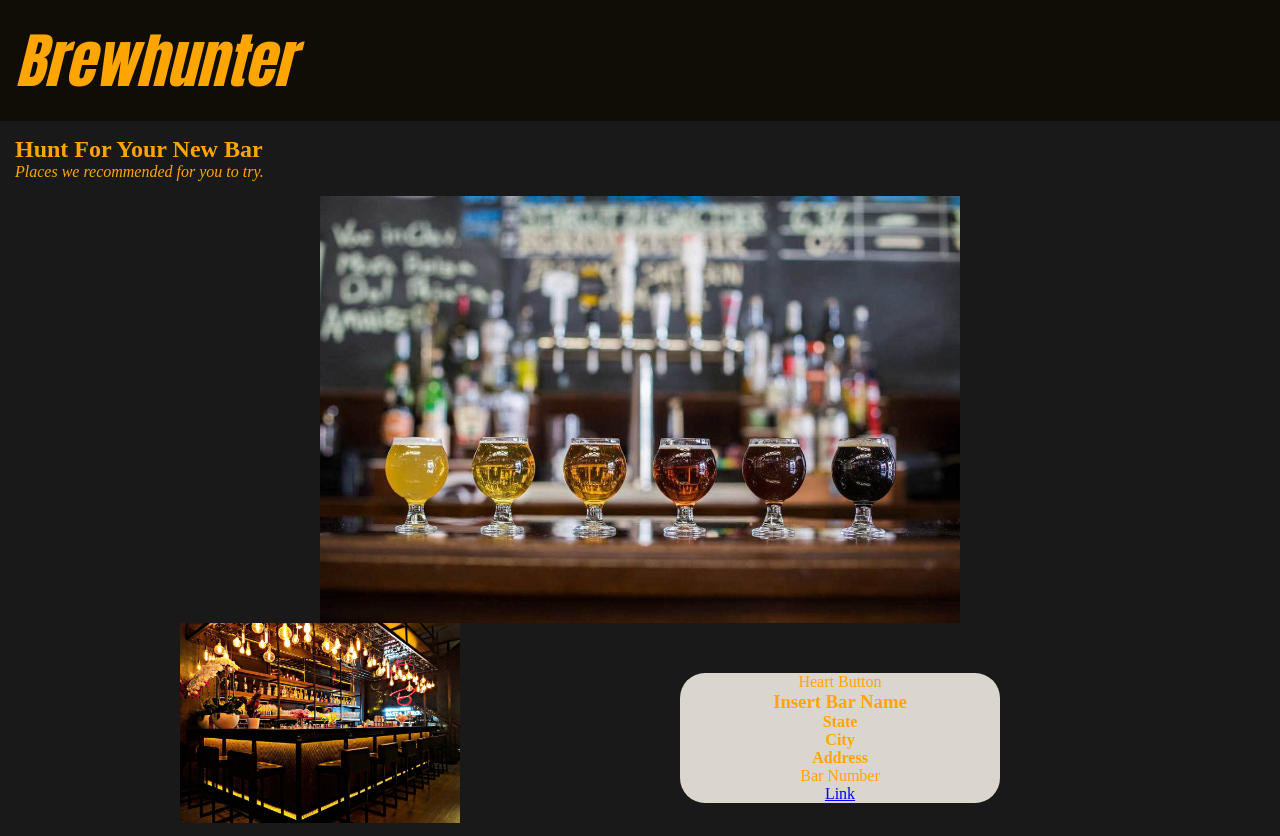
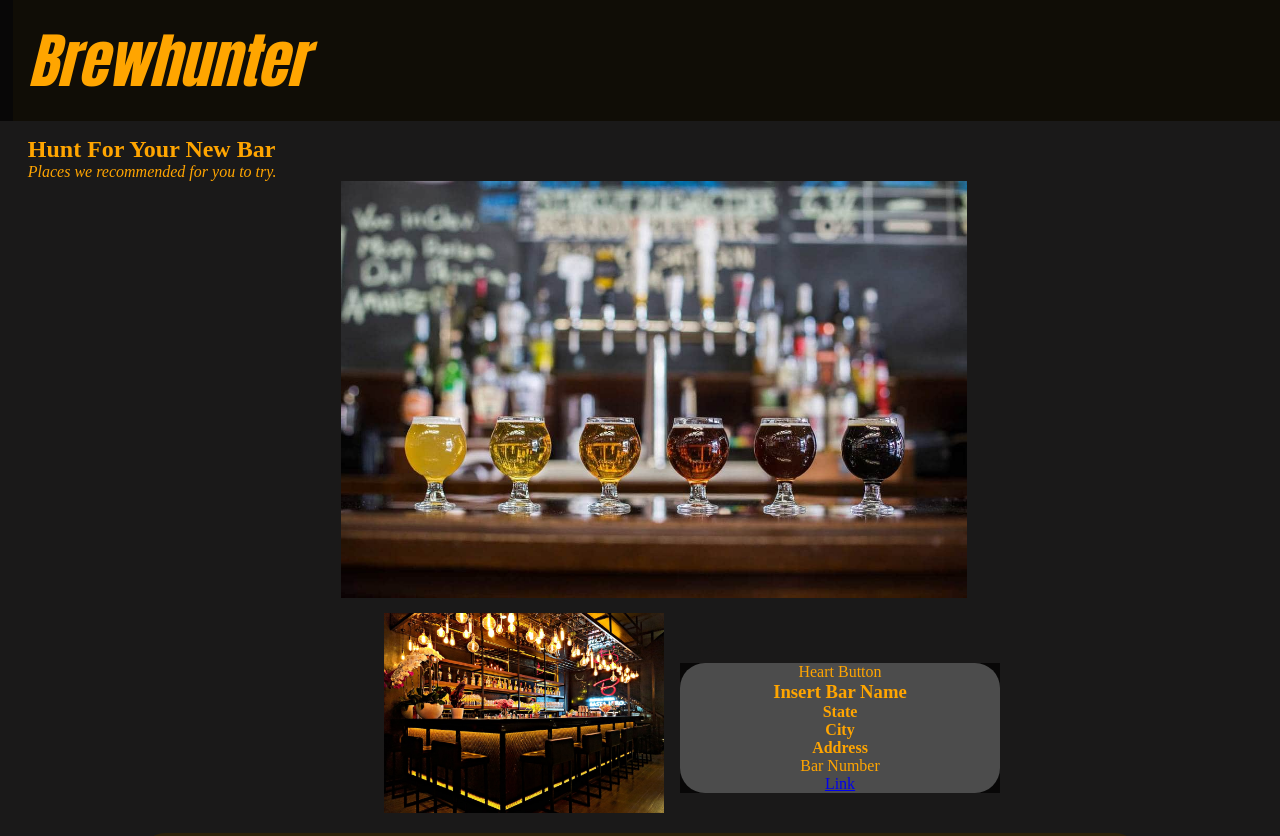
Before and after one commit to sethbdev/phase1-project-brewery-finder, a plain HTML site: page index.html in a window 1280 px wide. Shown: the top 836 px of the page. Drawn offline with Linux system fonts and the light colour scheme.

Commit message:
touched up the css

```diff
--- a/index.html
+++ b/index.html
@@ -26,9 +26,9 @@
             <p class="page_description">
                 <em>Places we recommended for you to try.</em>
             </p>
-        </div>
-        <div id="bar_image">
-            <img class="image" src="./pictures/phancy.png" alt="Bar Image"/>
+            <div id="bar_image">
+                <img class="image" src="./pictures/phancy.png" alt="Bar Image"/>
+            </div>
         </div>
         <!--Bar Information-->
         <div class="bar_description">
--- a/style.css
+++ b/style.css
@@ -2,6 +2,7 @@
 @import url('https://fonts.googleapis.com/css2?family=Poppins:wght@300;400;500;600&display=swap');
 
 #header {
+    margin-left: 1%;
     padding: 15px 0px 15px 15px;
     text-align: left;
     background:#100d06;
@@ -9,13 +10,16 @@
     font-size: 60px;
     font-family: Impact, Arial, Helvetica, sans-serif;
     font-style: italic;
-    /* background-image: ; */
+
 }
 
 .page_title{
     padding:15px 0px 15px 15px;
     color:orange;
+    background-image: url(./pictures/phancy.png)"phancy";
+    margin-left: 1%;
 }
+
 
 .image{
     display: block;
@@ -27,7 +31,8 @@
     text-align: center;
     padding: 50px 40px ;
     width: 400px;
-    color: orange;
+    color:orange;
+
 
 }
 
@@ -36,8 +41,13 @@
     width: 400px;
 }
 
-#bar_id {
-    background-color: #dad6ce;
+#default_bar{
+    margin-left: 60%;
+}
+
+.container{
+    background-color: rgba(0, 0, 0, 0.701);
+
 }
 
 *{
```
